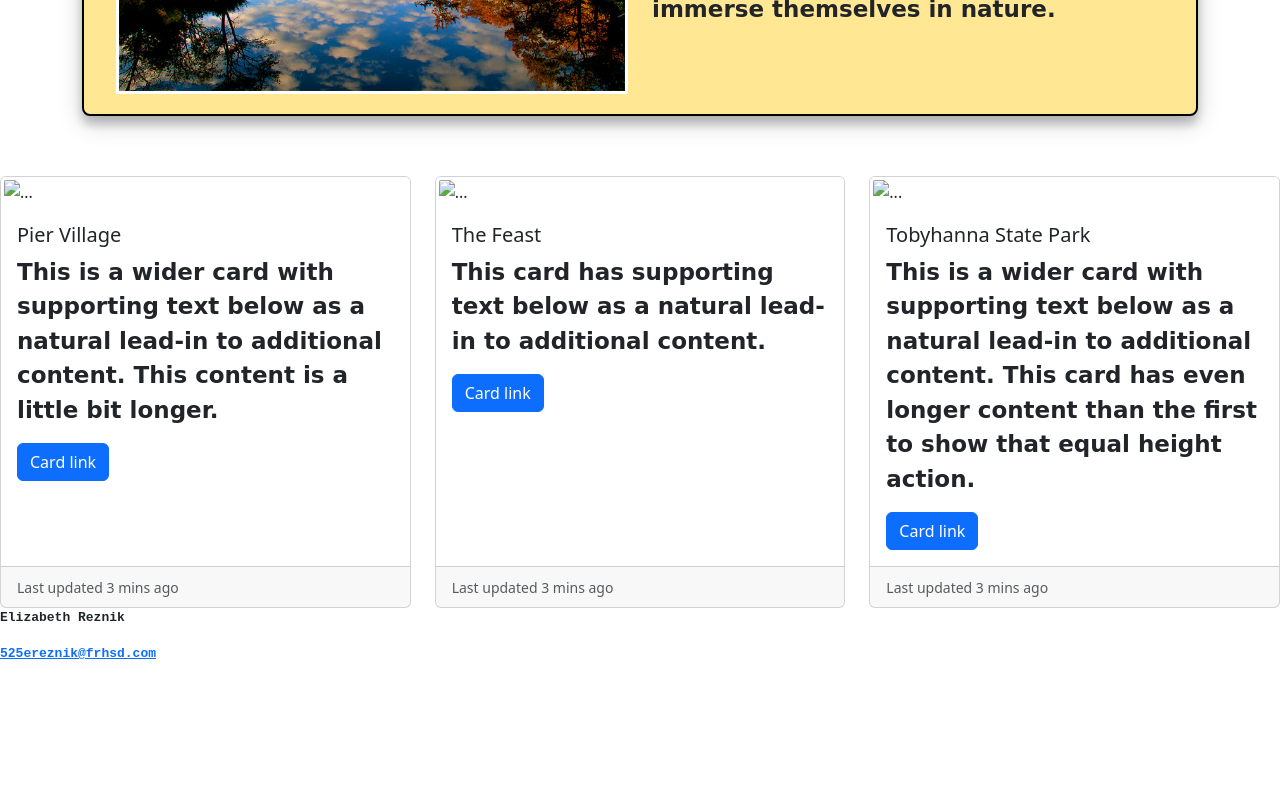
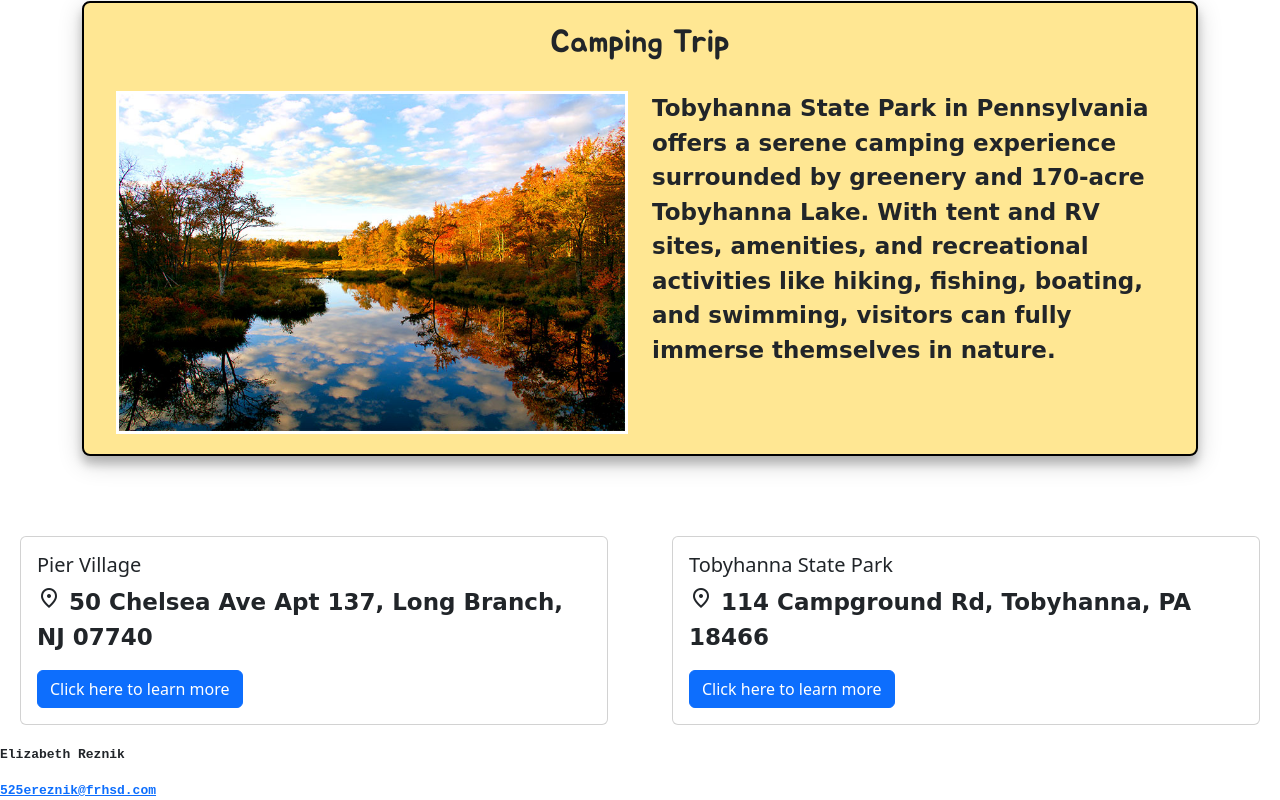
Before and after one commit to lizreznik/Summer-tainment, a plain HTML site: page index.html in a window 1280 px wide. Shown: the part 1832-2632 px from the top of the page. Before the commit the page ends 2495 px from the top, so only its background shows below. Drawn offline with nearby package versions, Linux system fonts and the light colour scheme; a web font is replaced by a local one.

Commit message:
Finished Website

```diff
--- a/index.html
+++ b/index.html
@@ -8,10 +8,7 @@
   <link href="https://cdn.jsdelivr.net/npm/bootstrap@5.3.0-alpha1/dist/css/bootstrap.min.css" rel="stylesheet"
     integrity="sha384-GLhlTQ8iRABdZLl6O3oVMWSktQOp6b7In1Zl3/Jr59b6EGGoI1aFkw7cmDA6j6gD" crossorigin="anonymous">
   <link href="style.css" rel="stylesheet" type="text/css" />
-  <link
-    rel="stylesheet"
-    href="https://cdnjs.cloudflare.com/ajax/libs/animate.css/4.1.1/animate.min.css"
-  />
+  <link rel="stylesheet" href="https://cdnjs.cloudflare.com/ajax/libs/animate.css/4.1.1/animate.min.css" />
 
   <!-- fonts -->
   <link rel="preconnect" href="https://fonts.googleapis.com">
@@ -25,6 +22,8 @@
   <link rel="preconnect" href="https://fonts.googleapis.com">
   <link rel="preconnect" href="https://fonts.gstatic.com" crossorigin>
   <link href="https://fonts.googleapis.com/css2?family=Zen+Loop&display=swap" rel="stylesheet">
+
+  <link rel="stylesheet" href="https://fonts.googleapis.com/css2?family=Material+Symbols+Outlined:opsz,wght,FILL,GRAD@24,400,0,0" />
 </head>
 
 <body>
@@ -37,6 +36,9 @@
   <nav class="navbar navbar-expand-sm fixed-top">
     <div class="container-fluid">
       <ul class="nav justify-content-center">
+        <li class="nav-item">
+          <a class="nav-link" href="#summary"> Summary </a>
+        </li>
         <li class="nav-item">
           <a class="nav-link" href="#section1">Pier Village</a>
         </li>
@@ -53,11 +55,17 @@
   <div class="container" id="content">
     <div class="row explore-content">
       <!-- summary -->
-      <h2 class="text-center"> summary </h2>
-      <div id="summary" class="col-md-6">
+      <h2 class="text-center"> Summary </h2>
+      <div id="summary" class="col-md-6 text-center">
       </div>
-      <div class="col-md-6">
-        <p class="summary"> (info here) </p>
+      <div class="container-fluid">
+        <p class="summary"> This summer was the first summer in seven years that I stayed home. The past few years I
+          went to summer camp - usually as a camper - but the last time I went, I was a counselor. However, even though
+          this summer was unlike my previous ones, it didn't mean I didn't have fun. I spent this summer with my
+          parents. My mom and I went to the beach a lot and spent a ton of time together. Towards the middle of August,
+          I went to visit my grandfather in Brooklyn and I stayed there for a few days. During my stay, I met up with
+          friends in the area and attended a festival. Once I got back from Brooklyn, my friends and I went on a camping
+          trip in Pennyslvania for a weekend before school started up again. </p>
         <!-- cards here -->
 
       </div>
@@ -70,7 +78,9 @@
         <img src="images/pier-village_standard.jpg" class="img-fluid">
       </div>
       <div class="col-md-6 d-flex justify-content-start">
-        <p> Pier Village, located along the Jersey Shore, offers upscale shopping, dining, entertainment, and residential options. It features a beautiful boardwalk with Atlantic Ocean views and a mix of boutique shops, restaurants, cafes, and cultural events. </p>
+        <p> Pier Village, located along the Jersey Shore, offers upscale shopping, dining, entertainment, and
+          residential options. It features a beautiful boardwalk with Atlantic Ocean views and a mix of boutique shops,
+          restaurants, cafes, and cultural events. </p>
         <!-- cards here -->
 
       </div>
@@ -79,63 +89,52 @@
     <div class="row explore-content">
       <!-- brooklyn weekend -->
       <h2 class="text-center"> Brooklyn Weekend </h2>
-      <div id="section1" class="col-md-6">
+      <div id="section2" class="col-md-6">
         <img src="images/the feast.jpeg" class="img-fluid">
       </div>
       <div class="col-md-6 d-flex justify-content-start">
-        <p class=""> The annual Festa di Santa Rosalia, also known as the 18th Avenue Feast, is a cultural and religious celebration in Bensonhurst, Brooklyn, honoring the patron saint of Palermo, Sicily, with a lively procession, religious ceremonies, and traditional Italian food. </p>
+        <p class=""> The annual Festa di Santa Rosalia, also known as the 18th Avenue Feast, is a cultural and religious
+          celebration in Bensonhurst, Brooklyn, honoring the patron saint of Palermo, Sicily, with a lively procession,
+          religious ceremonies, and traditional Italian food. </p>
       </div>
     </div>
 
     <div class="row explore-content">
       <!-- camping trip -->
       <h2 class="text-center"> Camping Trip </h2>
-      <div id="section1" class="col-md-6">
+      <div id="section3" class="col-md-6">
         <img src="images/tobyhanna state park.jpg" class="img-fluid">
       </div>
       <div class="col-md-6 d-flex justify-content-start">
-        <p class=""> Tobyhanna State Park in Pennsylvania offers a serene camping experience surrounded by greenery and 170-acre Tobyhanna Lake. With tent and RV sites, amenities, and recreational activities like hiking, fishing, boating, and swimming, visitors can fully immerse themselves in nature. </p>
+        <p class=""> Tobyhanna State Park in Pennsylvania offers a serene camping experience surrounded by greenery and
+          170-acre Tobyhanna Lake. With tent and RV sites, amenities, and recreational activities like hiking, fishing,
+          boating, and swimming, visitors can fully immerse themselves in nature. </p>
       </div>
     </div>
 
   </div>
-  <div class="row row-cols-1 row-cols-md-3 g-4">
-    <div class="col">
-      <div class="card h-100">
-        <img src="..." class="card-img-top" alt="...">
+  <div class="row">
+    <div class="col-sm-6 mb-3 mb-sm-0">
+      <div class="card">
         <div class="card-body">
-          <h5 class="card-title"> Pier Village</h5>
-          <p class="card-text">This is a wider card with supporting text below as a natural lead-in to additional content. This content is a little bit longer.</p>
-          <a href="#" class="btn btn-primary">Card link</a>
-        </div>
-        <div class="card-footer">
-          <small class="text-body-secondary">Last updated 3 mins ago</small>
+          <h5 class="card-title"> Pier Village </h5>
+          <p class="card-text"> <span class="material-symbols-outlined">
+            location_on
+            </span> 50 Chelsea Ave Apt 137, Long Branch, NJ 07740 </p>
+          <a href="https://piervillage.com/" class="btn btn-primary"> Click here to learn more</a>
         </div>
       </div>
     </div>
-    <div class="col">
-      <div class="card h-100">
-        <img src="..." class="card-img-top" alt="...">
+    <div class="col-sm-6">
+      <div class="card">
         <div class="card-body">
-          <h5 class="card-title"> The Feast </h5>
-          <p class="card-text">This card has supporting text below as a natural lead-in to additional content.</p>
-          <a href="#" class="btn btn-primary">Card link</a>
-        </div>
-        <div class="card-footer">
-          <small class="text-body-secondary">Last updated 3 mins ago</small>
+          <h5 class="card-title"> Tobyhanna State Park </h5>
+          <p class="card-text"> <span class="material-symbols-outlined">
+            location_on
+            </span> 114 Campground Rd, Tobyhanna, PA 18466</p>
+          <a href="https://www.dcnr.pa.gov/Pages/default.aspx" class="btn btn-primary">Click here to learn more</a>
         </div>
       </div>
-    </div>
-    <div class="col">
-      <div class="card h-100">
-        <img src="..." class="card-img-top" alt="...">
-        <div class="card-body">
-          <h5 class="card-title"> Tobyhanna State Park </h5>
-          <p class="card-text">This is a wider card with supporting text below as a natural lead-in to additional content. This card has even longer content than the first to show that equal height action.</p>
-          <a href="#" class="btn btn-primary">Card link</a>
-        </div>
-        <div class="card-footer">
-          <small class="text-body-secondary">Last updated 3 mins ago</small>
     </div>
   </div>
   </div>
--- a/style.css
+++ b/style.css
@@ -2,13 +2,16 @@ html {
     height: 100%;
     width: 100%;
   }
-  nav{
+  nav {
     background-color: #FF9345;
+    text-align: center;
   }
   .nav-link{
     color: black;
     font-family: 'Jua', sans-serif;
     font-size: 20px;
+    display: inline-block;
+    margin: 0 10px;
   }
   .nav-link:hover{
     color: white;
@@ -42,13 +45,11 @@ html {
     margin-bottom: 30px;
     font-family: 'Jua', sans-serif;
   }
-  .card {
-    float: bottom;
-  }
-  .summary{
-    text-align: center;
-  }
+
   .foot{
     font-size: small;
     font-family: 'Courier New', Courier, monospace;
   }
+.card {
+  margin: 20px;
+}
```
Also changed, not shown: images/Pier-Village-Logo.png (added), images/thefeastpt2.jpg (added). Lines whose indentation alone changed are shown as unchanged.
